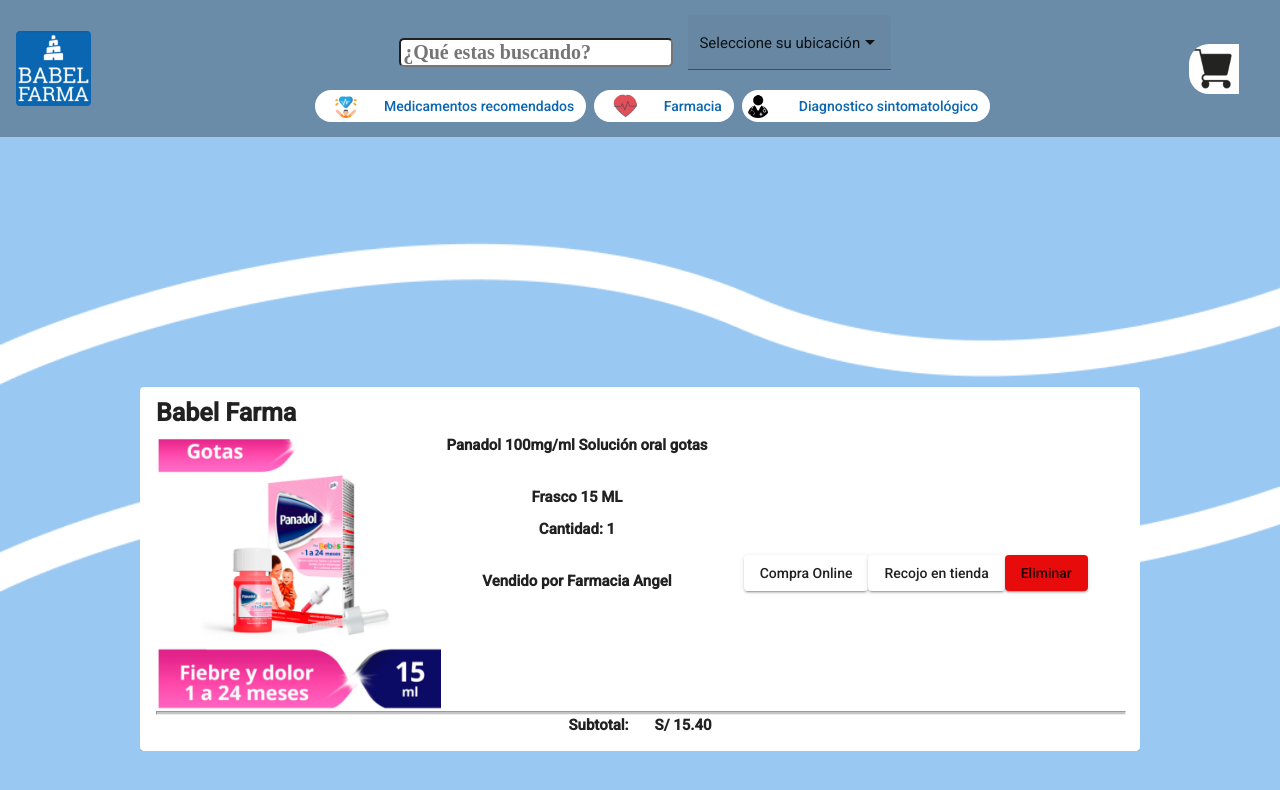
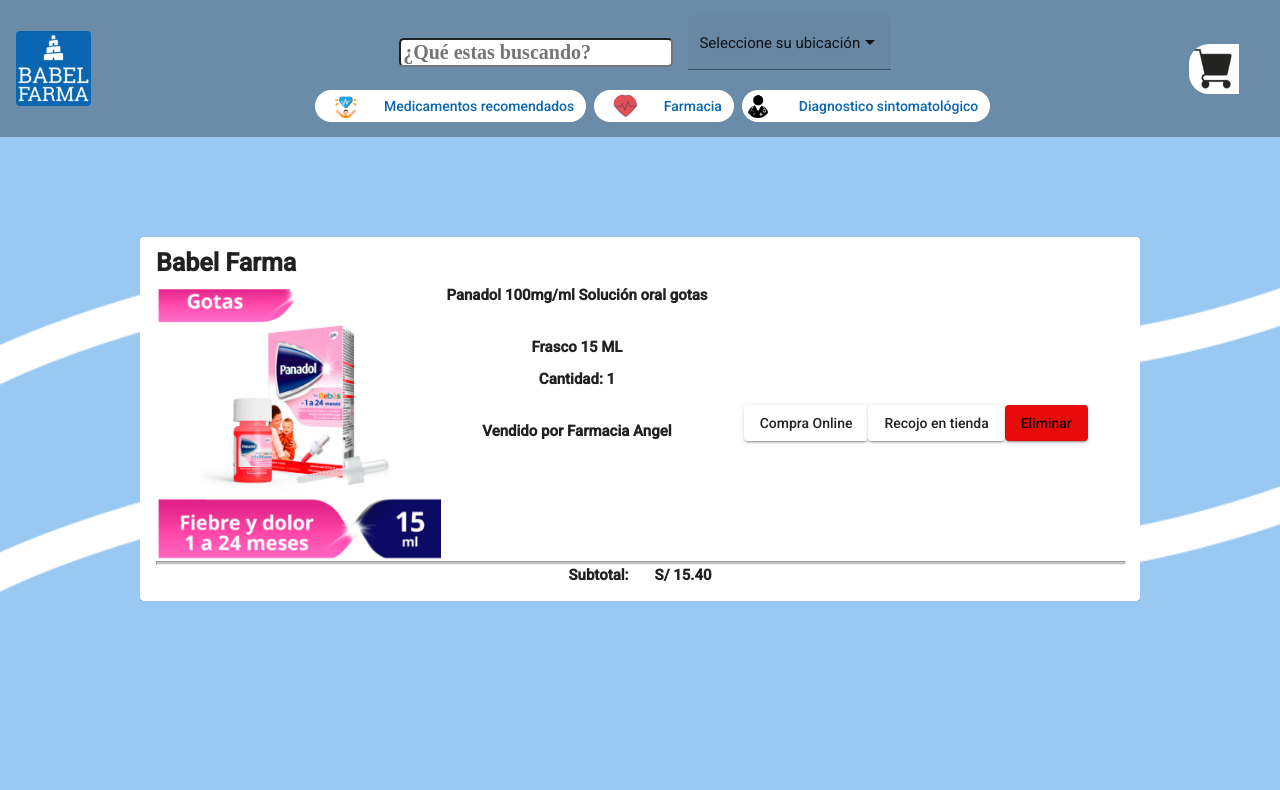
Before and after one commit to Babelfarma3/Fronted, an Angular app: page /CarritoCompras in a window 1280 px wide. Shown: the top 790 px of the page. Built offline with nearby package versions, Linux system fonts and the light colour scheme.

Commit message:
frame 15

```diff
--- a/src/app/components/frame15/frame15.component.css
+++ b/src/app/components/frame15/frame15.component.css
@@ -28,13 +28,17 @@
 
 .right{
     display: flex;
+    flex-wrap: wrap;
 }
+
+
 
 mat-card{
     background-color: white;
     width: 100%;
     height: auto;
-    margin-top: 25%;
+    margin-top: 100px;
+
 }
 
 .producto{
```
